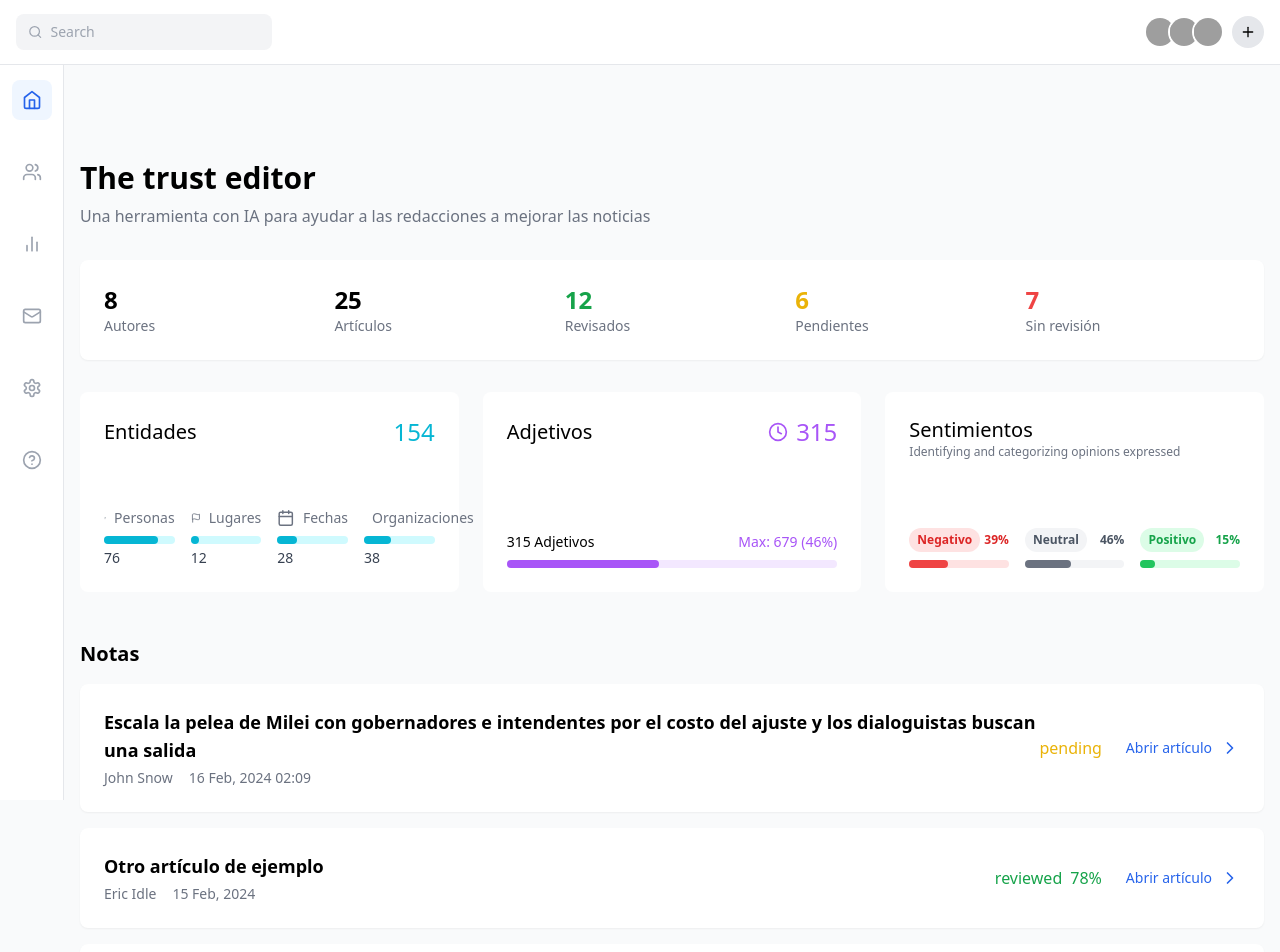
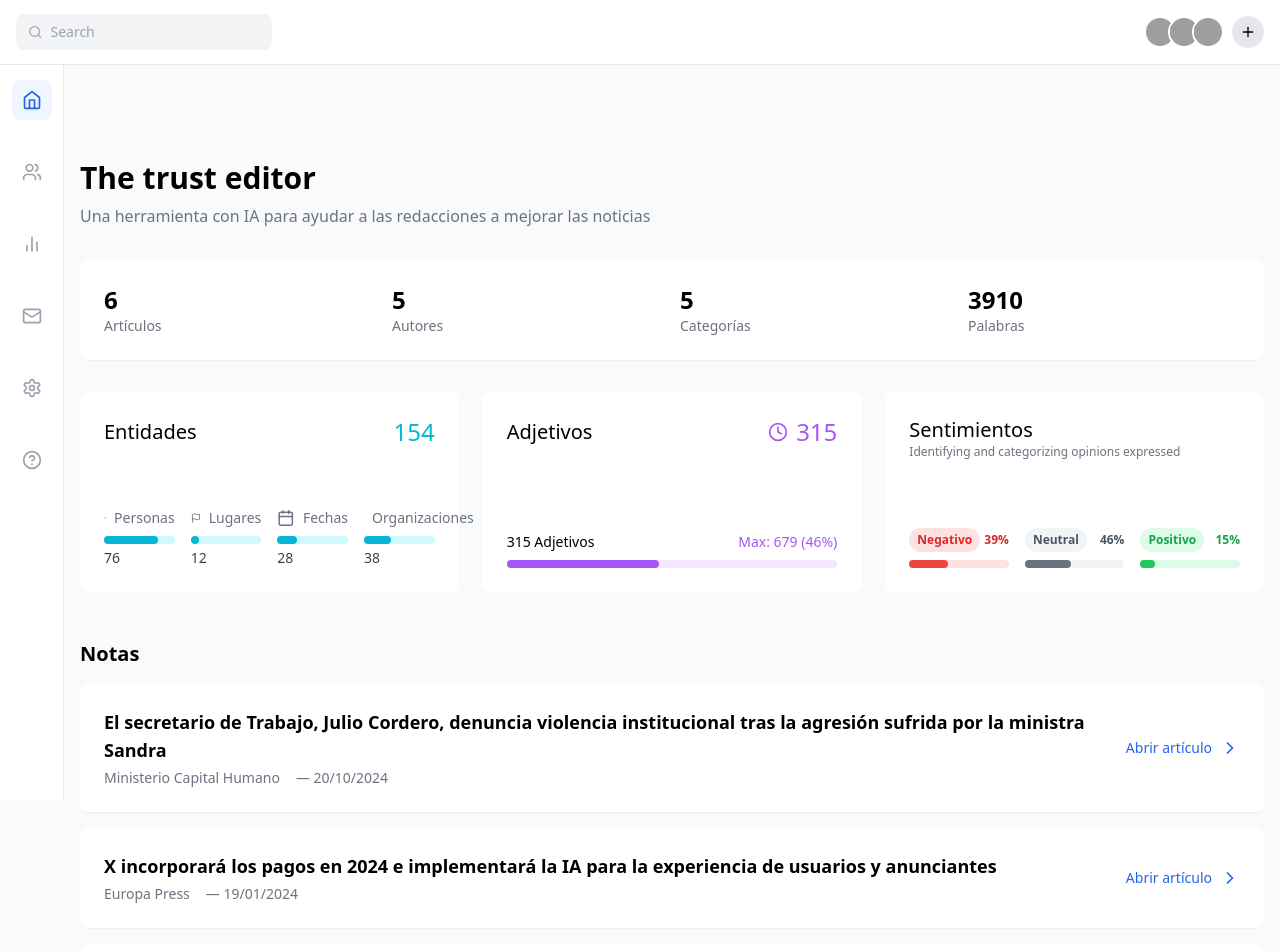
Before and after one commit to rusosnith/news-viewer, a React (Vite) app: page / in a window 1280 px wide. Shown: the top 952 px of the page. Built offline with nearby package versions, Linux system fonts and the light colour scheme; grey boxes are pictures that could not be loaded.

Commit message:
cargados los datos en la home

```diff
--- a/src/components/ArticleList.tsx
+++ b/src/components/ArticleList.tsx
@@ -7,7 +7,7 @@ interface ArticleListProps {
 }
 
 export default function ArticleList({ articles }: ArticleListProps) {
-  const getStatusColor = (status: Article['status']) => {
+  const getStatusColor = (status: string) => {
     switch (status) {
       case 'reviewed':
         return 'text-green-600';
@@ -30,17 +30,17 @@ export default function ArticleList({ articles }: ArticleListProps) {
         >
           <div className="flex items-center justify-between">
             <div className="flex-1">
-              <h3 className="text-lg font-semibold mb-1">{article.title}</h3>
+              <h3 className="text-lg font-semibold mb-1">{article.titulo}</h3>
               <div className="flex items-center space-x-4 text-sm text-gray-500">
-                <span>{article.author}</span>
-                {article.date && <span>{article.date}</span>}
+                <span>{article.autor || 'sin autor'}</span>
+                {article.fecha && <span>— {article.fecha}</span>}
               </div>
             </div>
             <div className="flex items-center space-x-6">
               <div className={`flex items-center space-x-2 ${getStatusColor(article.status)}`}>
                 {article.status === 'unreviewed' && <AlertTriangle className="w-4 h-4" />}
                 <span className="font-medium">{article.status}</span>
-                {article.quality && <span>{article.quality}%</span>}
+                {article.metrics?.quality && <span>{article.metrics.quality}%</span>}
               </div>
               <div className="flex items-center space-x-2 text-blue-600">
                 <span className="text-sm font-medium">Abrir artículo</span>
--- a/src/components/MetricsCard.tsx
+++ b/src/components/MetricsCard.tsx
@@ -1,35 +1,30 @@
 interface MetricsCardProps {
   metrics: {
-    authors: number;
-    articles: number;
-    reviewed: number;
-    pending: number;
-    unreviewed: number;
+    totalArticles: number;
+    totalAuthors: number;
+    totalCategories: number;
+    totalWords: number;
   };
 }
 
 export default function MetricsCard({ metrics }: MetricsCardProps) {
   return (
-    <div className="grid grid-cols-5 gap-4 bg-white p-6 rounded-lg shadow-sm">
+    <div className="grid grid-cols-4 gap-4 bg-white p-6 rounded-lg shadow-sm">
       <div>
-        <p className="text-2xl font-semibold">{metrics.authors}</p>
+        <p className="text-2xl font-semibold">{metrics.totalArticles}</p>
+        <p className="text-sm text-gray-500">Artículos</p>
+      </div>
+      <div>
+        <p className="text-2xl font-semibold">{metrics.totalAuthors}</p>
         <p className="text-sm text-gray-500">Autores</p>
       </div>
       <div>
-        <p className="text-2xl font-semibold">{metrics.articles}</p>
-        <p className="text-sm text-gray-500">Artículos</p>
+        <p className="text-2xl font-semibold">{metrics.totalCategories}</p>
+        <p className="text-sm text-gray-500">Categorías</p>
       </div>
       <div>
-        <p className="text-2xl font-semibold text-green-600">{metrics.reviewed}</p>
-        <p className="text-sm text-gray-500">Revisados</p>
-      </div>
-      <div>
-        <p className="text-2xl font-semibold text-yellow-500">{metrics.pending}</p>
-        <p className="text-sm text-gray-500">Pendientes</p>
-      </div>
-      <div>
-        <p className="text-2xl font-semibold text-red-500">{metrics.unreviewed}</p>
-        <p className="text-sm text-gray-500">Sin revisión</p>
+        <p className="text-2xl font-semibold">{metrics.totalWords}</p>
+        <p className="text-sm text-gray-500">Palabras</p>
       </div>
     </div>
   );
--- /dev/null
+++ b/src/components/articleAnalytics.ts
@@ -0,0 +1,23 @@
+import loadArticles from './articleLoader';
+
+interface Metrics {
+    totalArticles: number;
+    totalAuthors: number;
+    totalCategories: number;
+    totalWords: number;
+}
+
+export function calculateMetrics(): Metrics {
+    const articles = loadArticles();
+    const totalArticles = articles.length;
+    const totalAuthors = new Set(articles.map(article => article.autor)).size;
+    const totalCategories = new Set(articles.flatMap(article => article.categorias)).size;
+    const totalWords = articles.reduce((sum, article) => sum + article.cuerpo.split(' ').length, 0);
+
+    return {
+        totalArticles,
+        totalAuthors,
+        totalCategories,
+        totalWords
+    };
+}
--- a/src/components/articleLoader.ts
+++ b/src/components/articleLoader.ts
@@ -29,9 +29,23 @@ const loadArticles = (): Article[] => {
         const output = outputData.find(data => data.id === article.id);
         return {
             ...article,
-            ...output
+            adjectives: output?.adjectives || {},
+            entities: output?.entities || {},
+            metrics: output?.metrics || {},
+            sentiment: output?.sentiment || {},
+            sources: output?.sources || {}
         };
     });
 };
 
 export default loadArticles;
+
+export function calculateMetrics() {
+  // Your implementation here
+  return {
+    totalArticles: 0,
+    totalAuthors: 0,
+    totalCategories: 0,
+    totalWords: 0,
+  };
+}
--- a/src/pages/Home.tsx
+++ b/src/pages/Home.tsx
@@ -3,9 +3,14 @@ import ArticleList from '../components/ArticleList';
 import AdjectivesMetrics from '../components/AdjectivesMetrics';
 import EntityMetrics from '../components/EntityMetrics';
 import SentimentAnalysis from '../components/SentimentAnalysis';
-import { mockMetrics, mockArticles, mockEntityMetrics } from '../data/mockData';
+import { mockEntityMetrics } from '../data/mockData';
+import { calculateMetrics } from '../components/articleAnalytics';
+import loadArticles from '../components/articleLoader';
+import { Article } from '../types';
 
 export default function Home() {
+  const realArticles: Article[] = loadArticles();
+  const realMetrics = calculateMetrics();
   return (
     <div className="min-h-screen bg-gray-50 pt-24 pb-12 px-4">
       <div className="max-w-7xl mx-auto">
@@ -15,7 +20,7 @@ export default function Home() {
         </div>
 
         <div className="mb-8">
-          <MetricsCard metrics={mockMetrics} />
+          <MetricsCard metrics={realMetrics} />
         </div>
 
         <div className="grid grid-cols-1 md:grid-cols-3 gap-4 md:gap-6">
@@ -36,7 +41,7 @@ export default function Home() {
 
         <div className="mt-8 md:mt-12">
           <h2 className="text-xl font-semibold mb-4">Notas</h2>
-          <ArticleList articles={mockArticles} />
+          <ArticleList articles={realArticles} />
         </div>
       </div>
     </div>
--- a/src/pages/LoadedArticlesPage.tsx
+++ b/src/pages/LoadedArticlesPage.tsx
@@ -1,12 +1,21 @@
 import React from 'react';
 import loadArticles from '../components/articleLoader';
+import { calculateMetrics } from '../components/articleAnalytics';
 
 const LoadedArticlesPage: React.FC = () => {
     const articles = loadArticles();
+    const metrics = calculateMetrics();
 
     return (
         <div>
             <h1>Loaded Articles</h1>
+            <div>
+                <h2>Metrics</h2>
+                <p><strong>Total Articles:</strong> {metrics.totalArticles}</p>
+                <p><strong>Total Authors:</strong> {metrics.totalAuthors}</p>
+                <p><strong>Total Categories:</strong> {metrics.totalCategories}</p>
+                <p><strong>Total Words:</strong> {metrics.totalWords}</p>
+            </div>
             {articles.map(article => (
                 <div key={article.id}>
                     <h2>{article.titulo}</h2>
```
